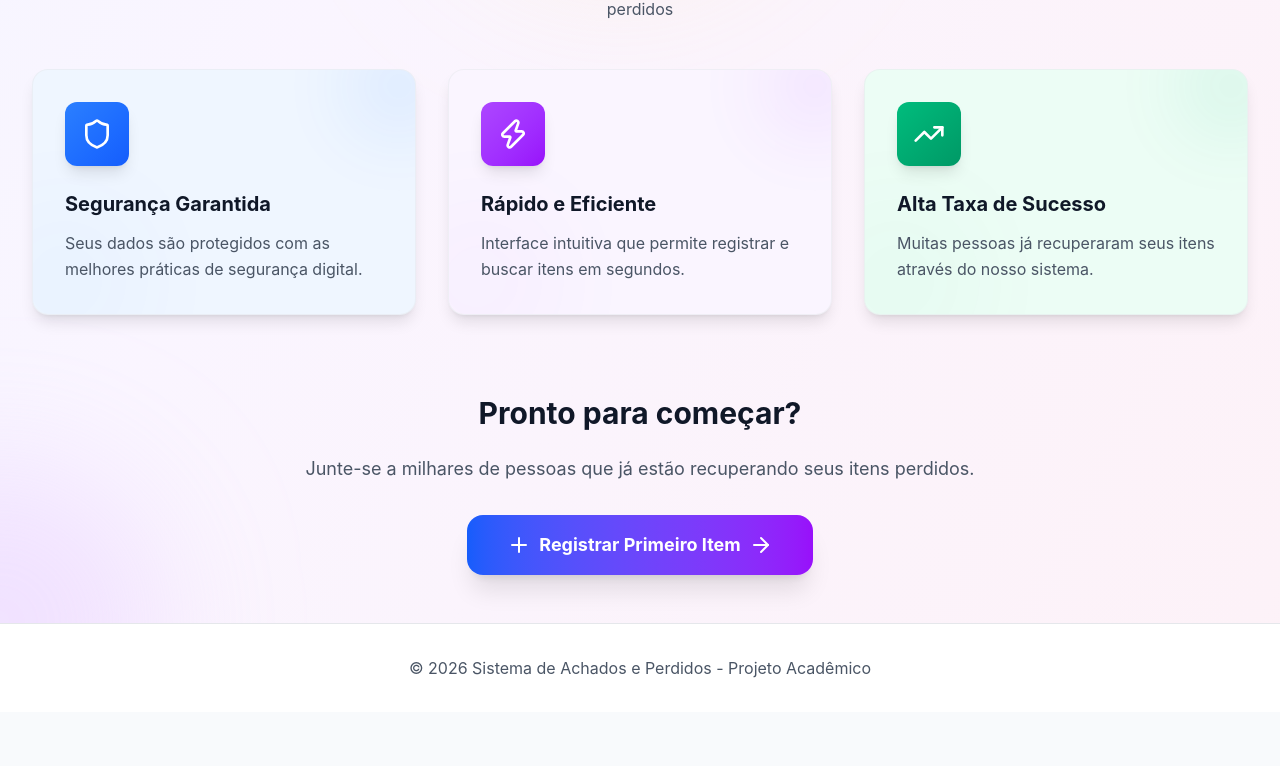
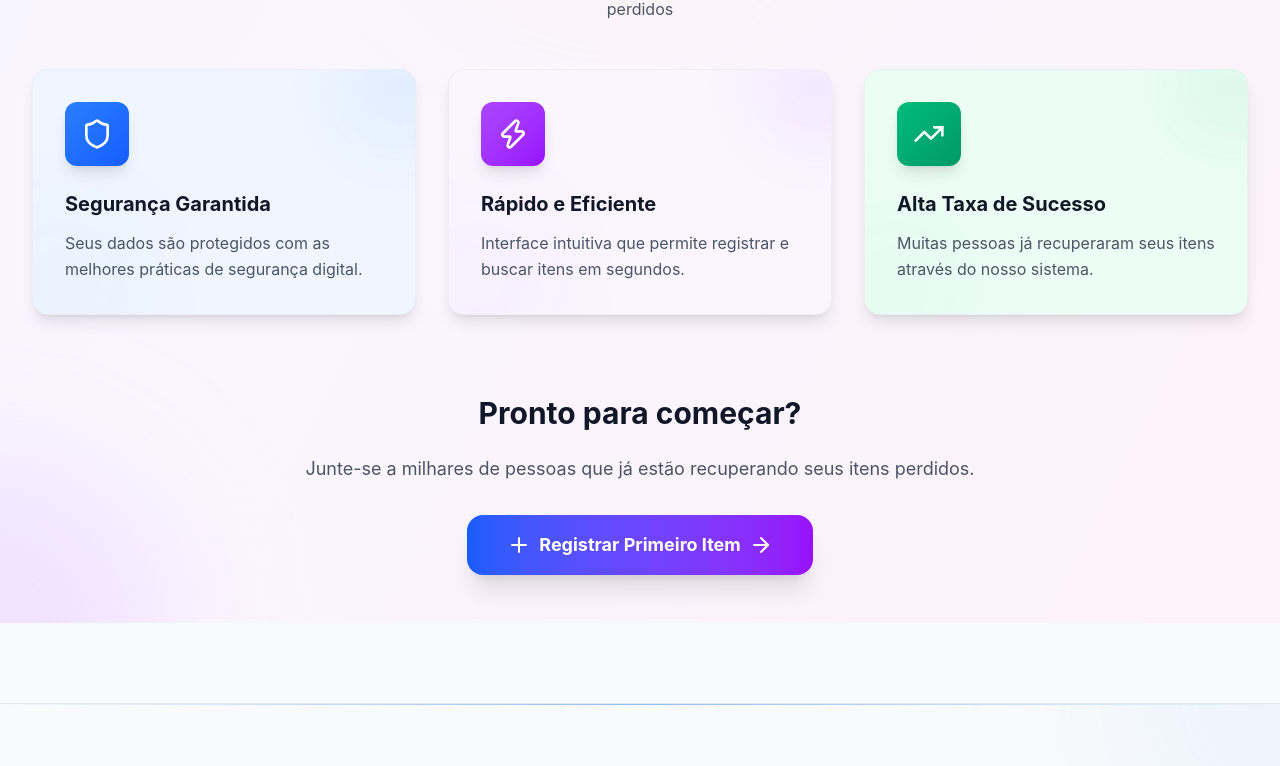
Before and after one commit to impacta-gb/ap2-frontend-next-js-ditko-br, a Next.js app: page / in a window 1280 px wide. Shown: the part 1995-2761 px from the top of the page. Before the commit the page ends 2707 px from the top, so only its background shows below. Built offline with nearby package versions, Linux system fonts and the light colour scheme.

Commit message:
feat: adicionar Footer ao layout principal

```diff
--- a/app/layout.tsx
+++ b/app/layout.tsx
@@ -1,6 +1,6 @@
 import { Geist, Geist_Mono } from "next/font/google";
 import "./globals.css";
-import { Navbar } from "@/src/components";
+import { Navbar, Footer } from "@/src/components";
 
 const geistSans = Geist({
   variable: "--font-geist-sans",
@@ -13,11 +13,25 @@
 });
 
 export const metadata = {
-  title: "Sistema de Achados e Perdidos",
-  description: "Sistema para encontrar e devolver itens perdidos",
+  title: "Lost & Found - Sistema de Achados e Perdidos",
+  description: "Sistema para encontrar e devolver itens perdidos com facilidade e segurança",
+  icons: {
+    icon: "/favicon.svg",
+    shortcut: "/favicon.svg",
+    apple: "/favicon.svg",
+  },
+  manifest: "/manifest.json",
+  appleWebApp: {
+    capable: true,
+    statusBarStyle: "black-translucent",
+    title: "Lost & Found",
+  },
+  formatDetection: {
+    telephone: false,
+  },
 };
 
-export default function RootLayout({ children }) {
+export default function RootLayout({ children }: { children: React.ReactNode }) {
   return (
     <html
       lang="pt-BR"
@@ -26,11 +40,7 @@
       <body className="min-h-full flex flex-col bg-gray-50 dark:bg-black">
         <Navbar />
         <main className="flex-1">{children}</main>
-        <footer className="bg-white dark:bg-gray-900 border-t border-gray-200 dark:border-gray-800 py-8 mt-auto">
-          <div className="max-w-7xl mx-auto px-4 text-center text-gray-600 dark:text-gray-400">
-            <p>© 2026 Sistema de Achados e Perdidos - Projeto Acadêmico</p>
-          </div>
-        </footer>
+        <Footer />
       </body>
     </html>
   );
```
